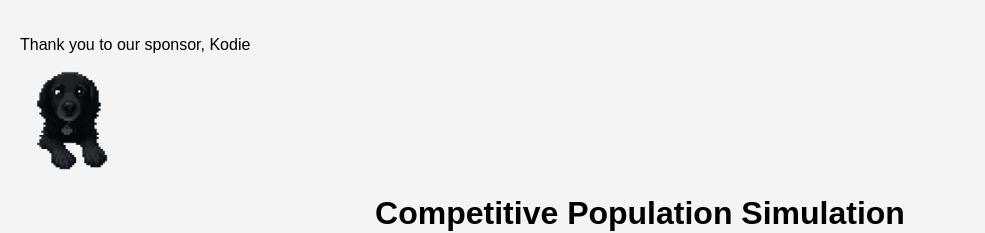
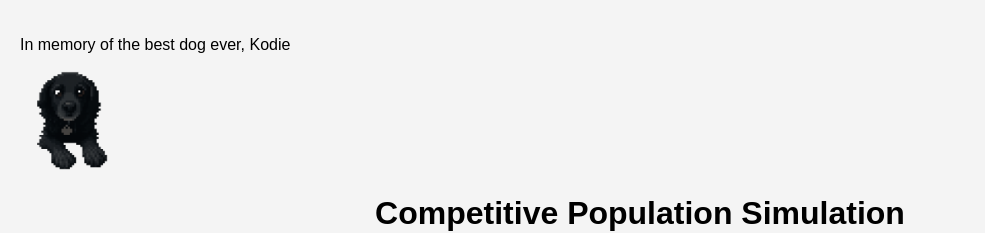
Before and after one commit to Nasser-Mohammed/Nasser-Mohammed.github.io, a Jekyll site: the page _pages/programs-simulations/Population-Model/index.html, which Jekyll copies as it is, in a window 1280 px wide. Shown: the top 233 px of the page, without its empty margins (0-985 px from the left). Built offline with Jekyll 4.4.1, drawn with Linux system fonts in a browser that asks for light colours.

Commit message:
Add files via upload

```diff
--- a/_pages/programs-simulations/Population-Model/index.html
+++ b/_pages/programs-simulations/Population-Model/index.html
@@ -4,9 +4,10 @@
   <meta charset="UTF-8">
   <title>Competitive Population Simulation</title>
   <link rel="stylesheet" href="style.css">
+  <script src="https://cdn.jsdelivr.net/npm/chart.js"></script>
 </head>
 <body>
-  <p>Thank you to our sponsor, Kodie</p>
+  <p>In memory of the best dog ever, Kodie</p>
   <img src="kodie.png" alt="Kodie" width="100" height="100">
   <div class="wrapper">
     <h1>Competitive Population Simulation</h1>
@@ -64,6 +65,6 @@
 
 
 
-  <script src="main.js"></script>
+  <script src="main.js?v=2"></script>
 </body>
 </html>
```
